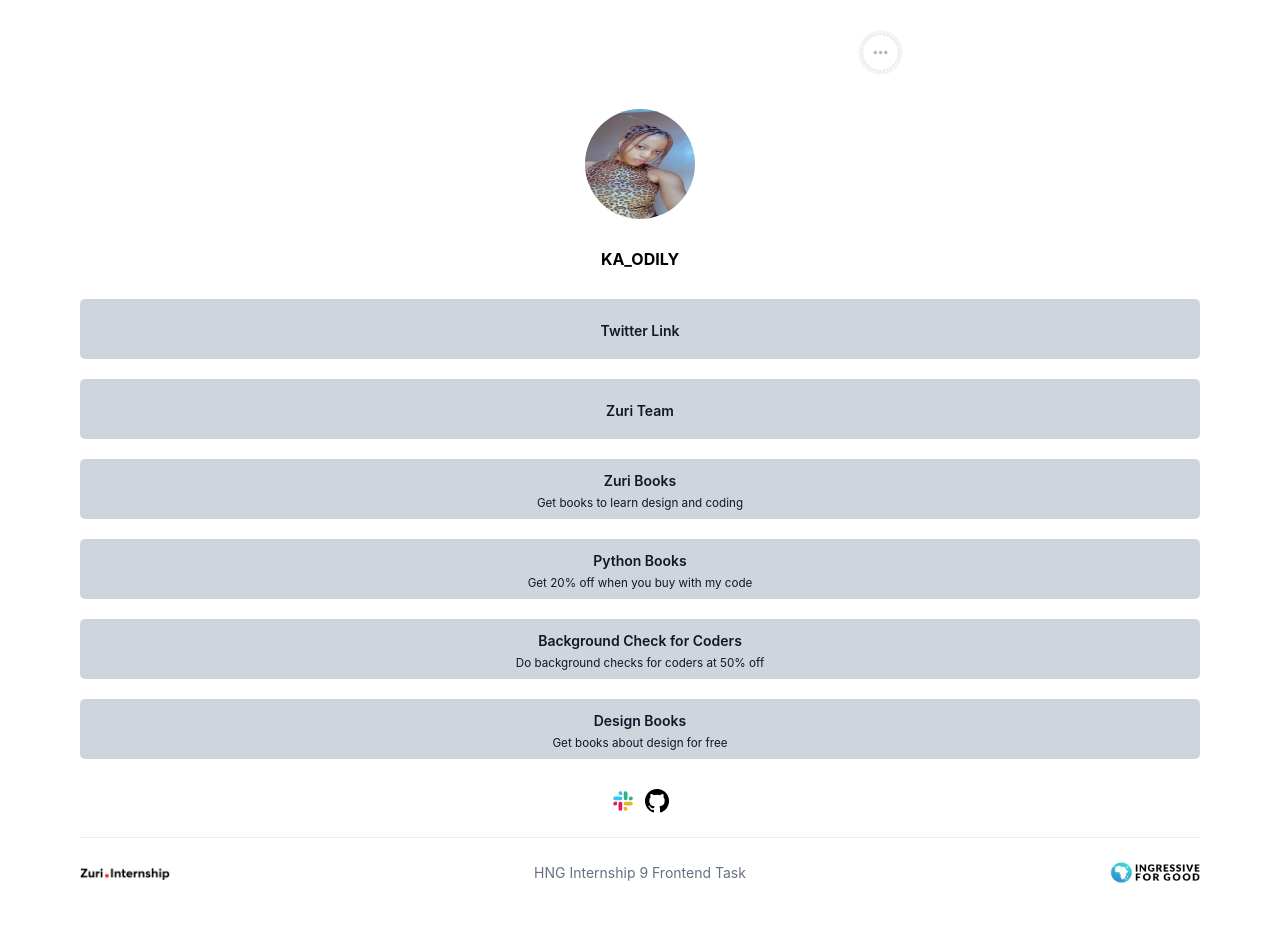
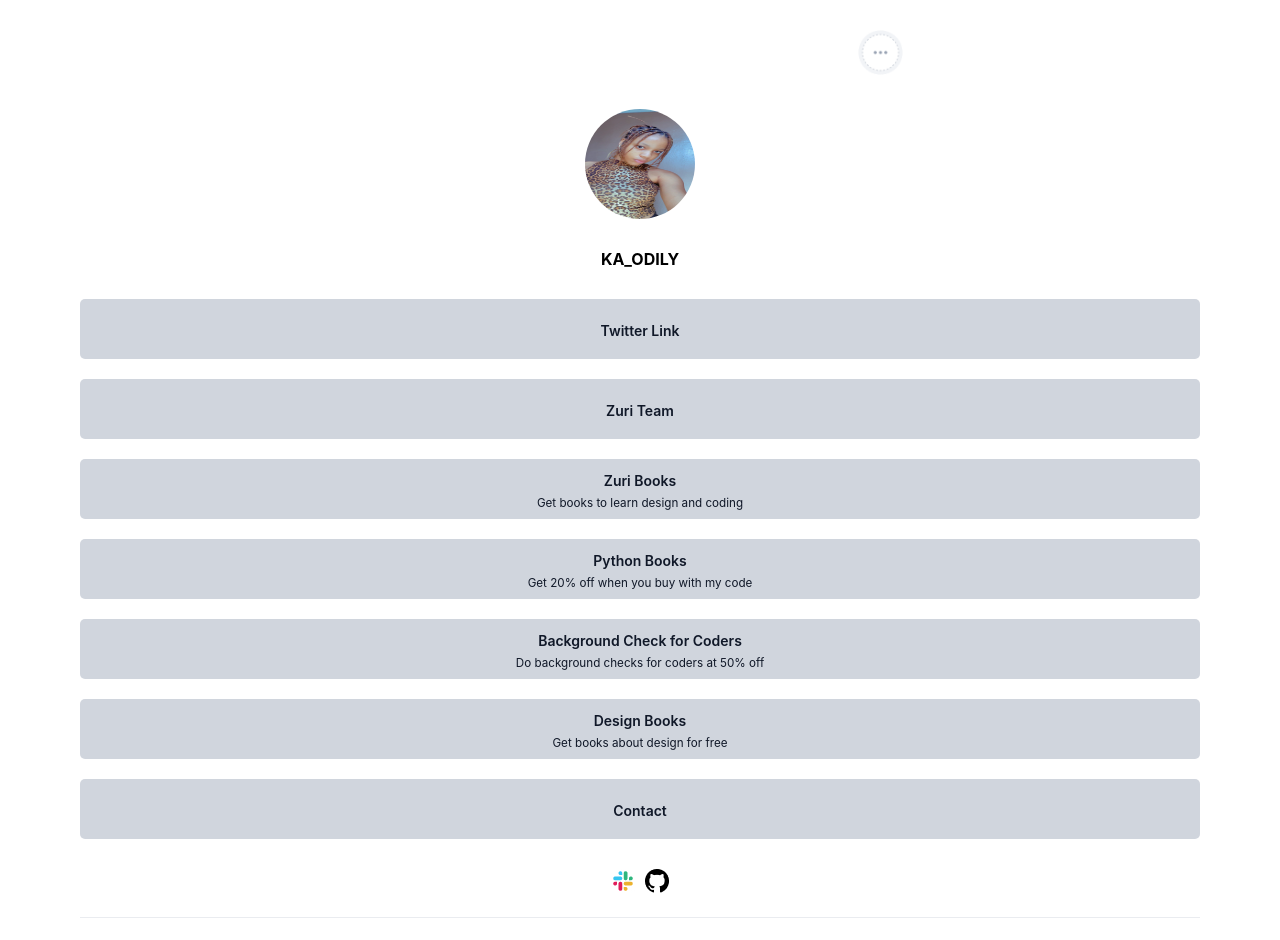
Before and after one commit to Kaodily/Task-1, a React (Create React App) app: page / in a window 1280 px wide. Shown: the top 940 px of the page. Before the commit the page ends 887 px from the top, so only its background shows below. Built offline with nearby package versions, Linux system fonts and the light colour scheme.

Commit message:
feat: Added a contact link to my app

```diff
--- a/package.json
+++ b/package.json
@@ -8,6 +8,7 @@
     "@testing-library/user-event": "^13.5.0",
     "react": "^18.2.0",
     "react-dom": "^18.2.0",
+    "react-router-dom": "^6.4.3",
     "react-scripts": "5.0.1",
     "web-vitals": "^2.1.4"
   },
--- a/src/App.js
+++ b/src/App.js
@@ -1,34 +1,38 @@
-import { useEffect, useState } from 'react';
-import './App.css';
-import Footer from './components/Footer';
-import Header from './components/Header';
-import Links from './components/Links';
+import { useEffect, useState } from "react";
+import {BrowserRouter as Router,Routes,Route} from 'react-router-dom'
+import "./App.css";
+import ContactForm from "./components/Contact/ContactForm";
+import Footer from "./components/Footer";
+import Home from "./Homepage/Home";
 
 function App() {
-
-  const [width, setWidth] = useState('')
-  const [isOpen, setIsOpen] = useState(false)
+  const [width, setWidth] = useState("");
+  const [isOpen, setIsOpen] = useState(false);
 
   useEffect(() => {
-    window.addEventListener('resize', getWidth)
-    return (() => {
-      window.removeEventListener('resize', getWidth)
-    })
-  }, [width])
+    window.addEventListener("resize", getWidth);
+    return () => {
+      window.removeEventListener("resize", getWidth);
+    };
+  }, [width]);
 
   function getWidth() {
-    return  setWidth(window.innerWidth)
+    return setWidth(window.innerWidth);
   }
 
   const handleClick = () => {
-    setIsOpen(prev => !prev)
-  }
+    setIsOpen((prev) => !prev);
+  };
   return (
+    <Router>
     <div className="App">
-      <Header width={width} isOpen={isOpen} handleClick={handleClick} />
-      <Links />
-      <Footer />
+        <Routes>
+          <Route path="/" element={<Home width={width} isOpen={isOpen} handleClick={handleClick} />} />
+          <Route path="/contact" element={<ContactForm />} />
+        </Routes>
+        <Footer />
     </div>
+      </Router>
   );
 }
 
--- /dev/null
+++ b/src/Homepage/Home.js
@@ -0,0 +1,17 @@
+import { useNavigate } from "react-router-dom"
+import Header from "./Header"
+import Links from "./Links"
+
+const Home = ({ width, isOpen, handleClick }) => {
+    const navigate = useNavigate()
+    const navigateHandleClick = () => {
+        navigate('/contact')
+    }
+    return (
+        <>
+         <Header width={width} isOpen={isOpen} handleClick={handleClick} />
+        <Links handleClick={navigateHandleClick} />
+        </>
+    )
+}
+export default Home
--- /dev/null
+++ b/src/Homepage/Links.js
@@ -0,0 +1,38 @@
+import { datas } from "../components/Data";
+export default function Links({navigateHandleClick}) {
+  return (
+    <div>
+      {datas.map((data, index) => {
+        return (
+          <div key={index}>
+            <a
+              href={data.link}
+              id={data.id}
+              className="link_buttons"
+              style={
+                !data.text ? { paddingTop: "23px" } : { paddingTop: "13px" }
+              }
+            >
+              {data.name} <br />
+              <sub>{data.text}</sub>
+            </a>
+          </div>
+        );
+      })}
+
+
+      <div className="icons">
+        <a href="https://hng9.slack.com">
+          <img
+            src="./assets/slack.jpg"
+            alt="slack-icon"
+            className="slack_icon"
+          />
+        </a>
+        <a href="https://github.com/Kaodily">
+          <img src="./assets/icon.jpg" alt="github-icon" />
+        </a>
+      </div>
+    </div>
+  );
+}
--- /dev/null
+++ b/src/components/Contact/ContactForm.js
@@ -0,0 +1,8 @@
+const ContactForm = () => {
+    return (
+        <div>
+            <h1>Heloo</h1>
+</div>
+    )
+}
+export default ContactForm
--- a/src/components/Data.js
+++ b/src/components/Data.js
@@ -42,7 +42,11 @@ export const datas = [
         link: 'https://books.zuri.team/design-rules',
         text:'Get books about design for free'
 
-
+    },
+    {
+        id:'contact',
+        name: 'Contact',
+        link: '/contact',
 
     }
 ]
--- a/src/components/Footer.js
+++ b/src/components/Footer.js
@@ -1,9 +1,10 @@
+
 export default function Footer() {
   return (
       <div className="footer">
           <img src="./assets/Zuri.Internship_Logo.jpg" alt="Zuri_logo" />
-          <p>HNG Internship 9 Frontend Task</p>
-          <img src="./assets/I4G.jpg" alt="Zuri_logo" />
+      <p>HNG Internship 9 Frontend Task</p>
+      <img src="./assets/I4G.jpg" alt="Zuri_logo" />
     </div>
   )
 }
--- a/src/components/Links.js
+++ /dev/null
@@ -1,24 +0,0 @@
-import { datas } from './Data'
-export default function Links() {
-  return (
-      <div >
-          {datas.map((data,index) => {
-              return (
-                  <div key={index}>
-                      <a href={data.link} id={data.id} className='link_buttons' target='_blank' rel="noopener noreferrer" style={!data.text ? { paddingTop: '23px' } :{paddingTop:'13px'} }>{data.name} <br />
-                      <sub>{ data.text}</sub>
-                      </a>
-                  </div>
-              )
-          })}
-          <div className='icons'>
-              <a href="https://hng9.slack.com">
-              <img src="./assets/slack.jpg" alt="slack-icon" className='slack_icon' />
-              </a>
-              <a href="https://github.com/Kaodily">
-              <img src="./assets/icon.jpg" alt="github-icon" />
-              </a>
-          </div>
-</div>
-    )
-}
--- a/src/index.css
+++ b/src/index.css
@@ -145,13 +145,11 @@ border: 1px solid #98A2B3;
   }
   .footer{
   display: flex;
-
   height: 50px;
   justify-content: space-between;
-align-items: center;
+  align-items: center;
   }
   .footer img{
-
     margin: 0;
   }
   .header .input_container{
```
Also changed, not shown: src/Homepage/Header.js (renamed from src/components/Header.js), 1 other file (tests, documents, lock files or other folders).
